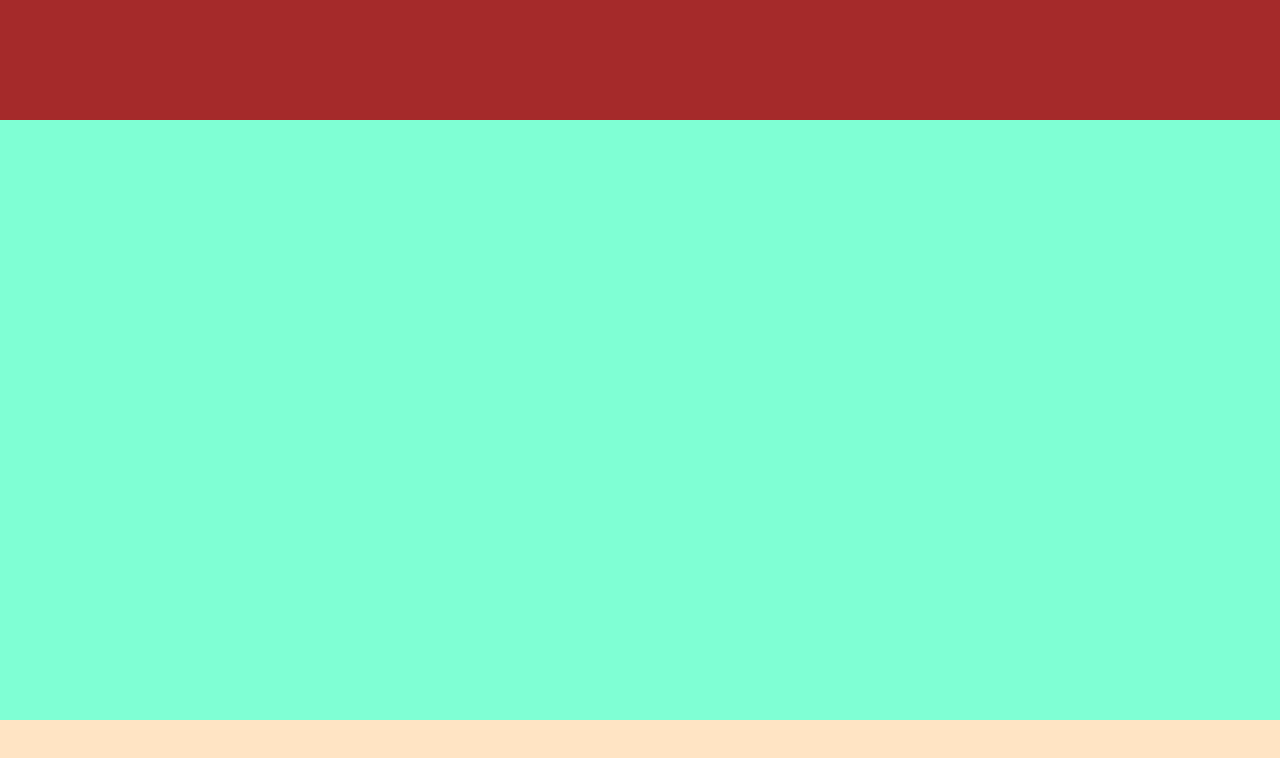
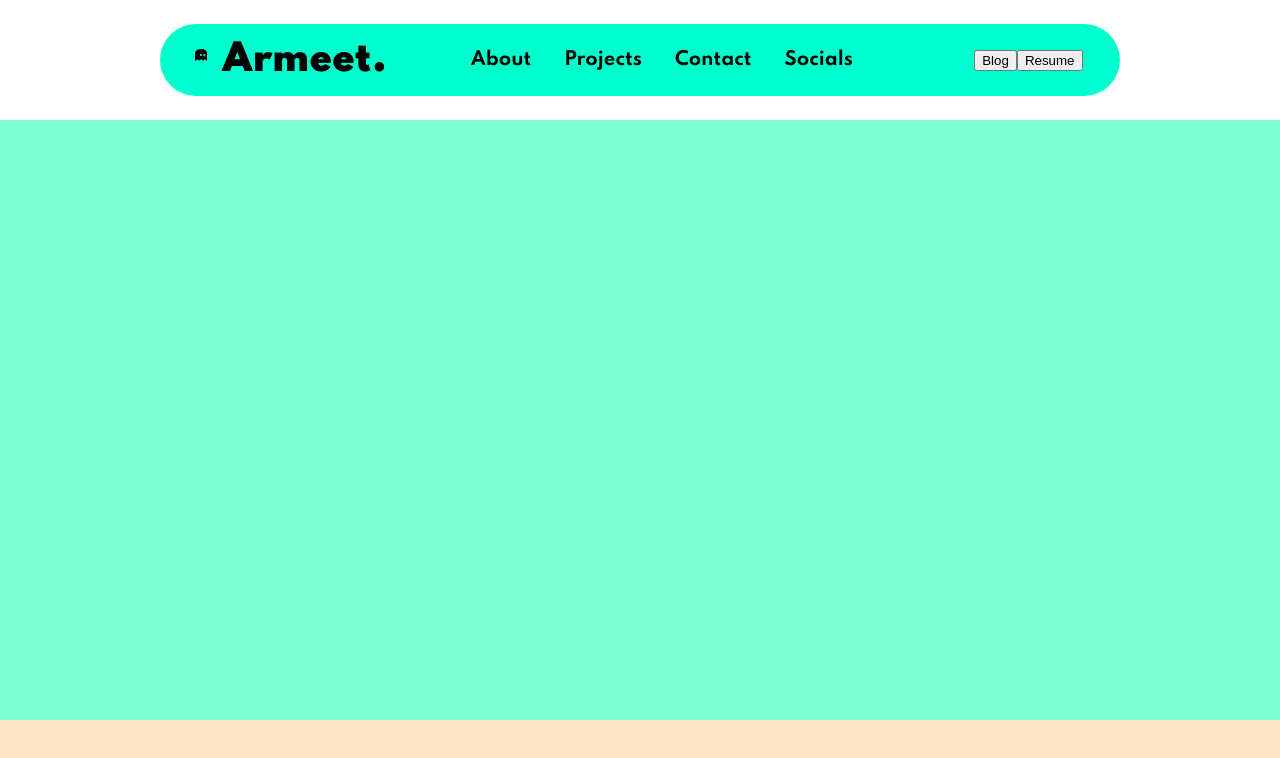
Before and after one commit to armeetj/Portfolio, a Next.js app in the folder website/: page / in a window 1280 px wide. Shown: the top 758 px of the page. Built offline with nearby package versions, Linux system fonts and the light colour scheme; a web font is replaced by a local one.

Commit message:
major progress, nav bar in progress

```diff
--- a/website/pages/index.js
+++ b/website/pages/index.js
@@ -14,7 +14,26 @@ export default function Home() {
       {/* Navbar */}
       <div className={styles.container}>
         <div className={styles.top}>
-
+          <div className={styles.nav}>
+            <div className={styles.navLeft}>
+              <svg width="36" height="36" viewBox="0 0 40 40" fill="none" xmlns="http://www.w3.org/2000/svg">
+                <path d="M20 -6.10352e-06C14.6957 -6.10352e-06 9.60859 1.6857 5.85786 4.68629C2.10714 7.68687 0 11.7565 0 16V40L7.5 34L13.75 39L20 34L26.25 39L32.5 34L40 40V16C40 11.7565 37.8929 7.68687 34.1421 4.68629C30.3914 1.6857 25.3043 -6.10352e-06 20 -6.10352e-06Z" fill="#000"/>
+                <path d="M19.5 20.4L19.5429 20.4006" stroke="#00F7CA" stroke-width="7" stroke-linecap="round" stroke-linejoin="round"/>
+                <path d="M30.5 20.4L30.5429 20.4006" stroke="#00F7CA" stroke-width="7" stroke-linecap="round" stroke-linejoin="round"/>
+              </svg>
+              <h1>Armeet.</h1>
+            </div>
+            <div className={styles.navMiddle}>
+              <a href="#">About</a>
+              <a href="#">Projects</a>
+              <a href="#">Contact</a>
+              <a href="#">Socials</a>
+            </div>
+            <div className={styles.navRight}>
+              <button><a href="#">Blog</a></button>
+              <button><a href="#">Resume</a></button>
+            </div>
+          </div>
         </div>
 
         <div className={styles.middle}>
--- a/website/styles/Home.module.css
+++ b/website/styles/Home.module.css
@@ -6,7 +6,62 @@
 .top {
   width: 100%;
   height: 15%;
-  background-color: brown;
+  background-color: var(--light);
+  display: flex;
+  justify-content: center;
+  align-items: center;
+}
+
+.nav {
+  width: 75%;
+  height: 60%;
+  border-radius: 100px;
+  background-color: var(--primary);
+  display: flex;
+  justify-content: space-between;
+  align-items: center;
+}
+
+.navLeft {
+  width: 20%;
+  margin-left: 35px;
+  display: flex;
+  flex-direction: row;
+  justify-content: center;
+  align-items: center;
+}
+
+.navLeft h1 {
+  margin-left: 15px;
+  font-size: var(--font-size-5);
+  font-weight: var(--font-w-black);
+}
+
+.navLeft svg {
+  position: relative;
+  top: -5px;
+}
+
+.navMiddle {
+  width: 60%;
+  display: flex;
+  flex-direction: row;
+  justify-content: center;
+  align-items: center;
+}
+
+.navMiddle a {
+  margin: 0px 3%;
+  font-size: var(--font-size-7);
+  font-weight: var(--font-w-bold);
+}
+
+.navRight {
+  width: 20%;
+  display: flex;
+  flex-direction: row;
+  justify-content: center;
+  align-items: center;
 }
 
 .middle {
--- a/website/styles/globals.css
+++ b/website/styles/globals.css
@@ -28,7 +28,7 @@
   --font-size-2: 80px;
   --font-size-3: 72px;
   --font-size-4: 64px;
-  --font-size-5: 48px;
+  --font-size-5: 36px;
   --font-size-6: 24px;
   --font-size-7: 18px;
   --font-size-8: 16px;
```
